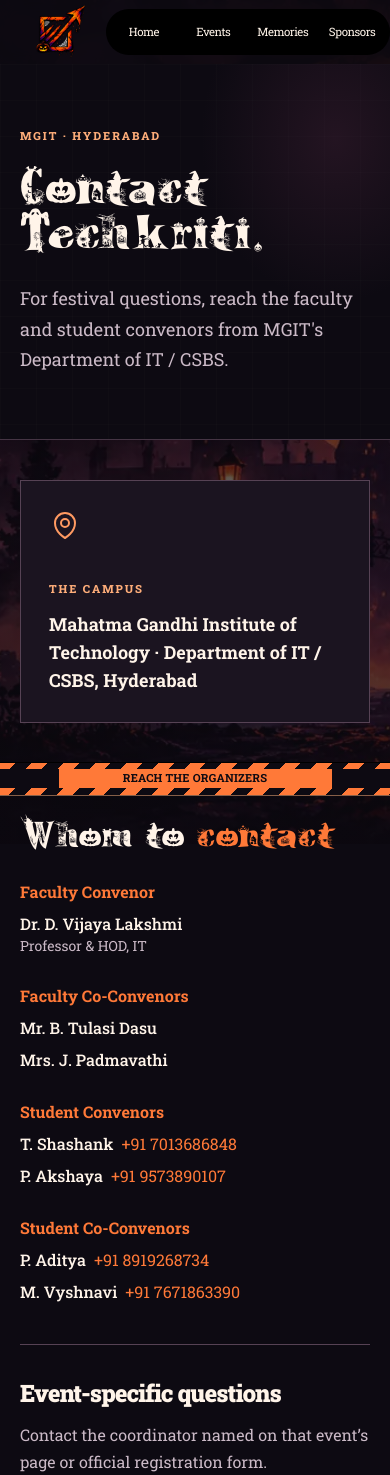
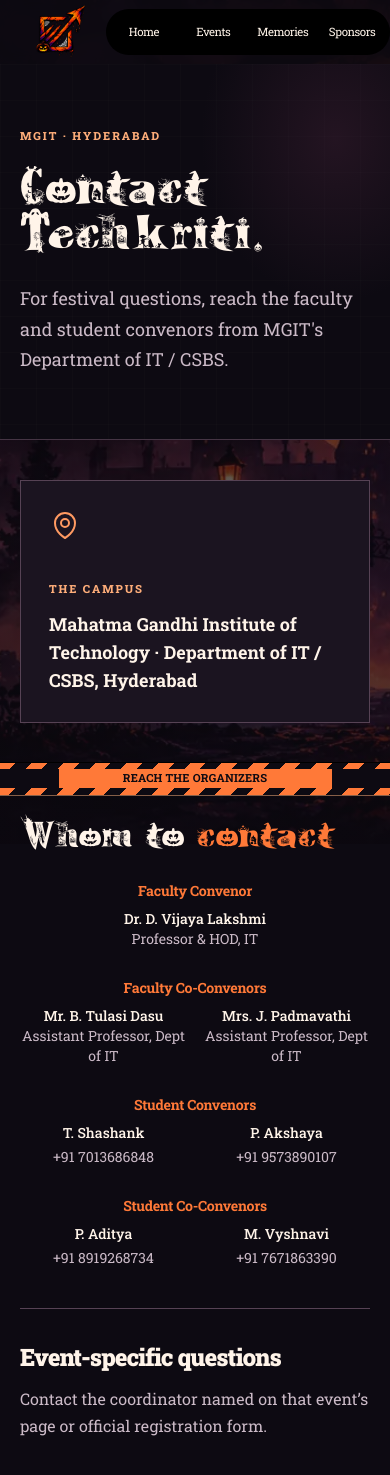
Before and after one commit to RamaChandra53/techkriti-website, a Next.js app: page /contact in a window 390 px wide. Shown: the top 1475 px of the page. Built offline with nearby package versions, Linux system fonts and the light colour scheme; no server answers.

Commit message:
Refine homepage content and visual details

```diff
--- a/app/globals.css
+++ b/app/globals.css
@@ -75,11 +75,11 @@
 .festival-hero-veil { background: linear-gradient(90deg, #0c0914df 0%, #0c0914c7 36%, #0c09147a 68%, #0c091426 100%); }
 .archive-image img { transition: transform var(--motion-standard) var(--ease-standard); }
 .revelation-frame { background: radial-gradient(ellipse at 50% 110%, #893e294d, transparent 65%), linear-gradient(135deg, #21131e, #100c15 60%, #231522); }
-.revelation-video-frame { width: min(100%, 1100px); margin-inline: auto; overflow: hidden; border: 0; border-radius: 0; background: transparent; box-shadow: none; }
+.revelation-video-frame { width: min(100%, 1100px); margin-inline: auto; overflow: hidden; border: 1px solid #a889c6; border-radius: 8px; background: transparent; box-shadow: none; }
 .revelation-inline-video { display: block; width: 100%; height: auto; aspect-ratio: 16 / 9; object-fit: contain; background: transparent; }
 .past-guests-section { background: transparent; }
 .past-guests-kicker { color: var(--ember); font-size: .65rem; font-weight: 800; letter-spacing: .32em; text-align: left; text-transform: uppercase; }
-.past-guests-title { margin-top: 1rem; color: #f4e9d9; font-family: var(--font-halloween), Georgia, serif; font-size: clamp(3rem, 8vw, 6.2rem); font-weight: 400; letter-spacing: .015em; line-height: .94; text-align: left; text-wrap: balance; }
+.past-guests-title { margin-top: 1rem; color: #f4e9d9; font-family: var(--font-halloween), Georgia, serif; font-size: clamp(2.2rem, 5.5vw, 4.8rem); font-weight: 400; letter-spacing: .015em; line-height: .94; text-align: left; text-wrap: balance; }
 .past-guests-title span { color: var(--ember); }
 .past-guests-context { max-width: 42rem; margin-top: 1rem; color: #f4e9d9; font-size: clamp(.9rem, 1.7vw, 1.1rem); line-height: 1.5; }
 /* Weathered headstones frame the supplied Instagram preview portraits. */
@@ -111,7 +111,6 @@
   .past-guest-card:nth-child(2) { margin-top: 1rem; }
   .guest-headstone { padding: 1.35rem .4rem .8rem; border-width: 2px; }
   .guest-headstone::before { inset: 5px; }
-  .guest-stone-ornament { margin: 0 auto .45rem; font-size: 1.4rem; }
   .guest-cobweb { top: .6rem; width: 43%; }
   .past-guest-portrait { border-width: 2px; }
   .guest-reel-cue { inset: auto .2rem .3rem; gap: .15rem; padding: .27rem .2rem; font-size: .5rem; white-space: nowrap; }
@@ -132,9 +131,9 @@
 .archive-image:hover img { transform: scale(1.025); }
 .archive-carousel { width: 100%; padding: .5rem 0 0; text-align: center; }
 .archive-carousel-stage { position: relative; display: grid; width: min(86vw, 540px); aspect-ratio: 3 / 2; place-items: center; margin: 0 auto 2.25rem; perspective: 1200px; isolation: isolate; }
-.archive-carousel-card { position: absolute; inset: 0; display: block; width: 100%; height: 100%; padding: 4px; border: 1px solid #c96c3f; border-radius: 10px; background: linear-gradient(145deg, #351723, #a14b2d 48%, #2a1522); box-shadow: 0 16px 38px #000a, 0 0 14px #ff793820; cursor: grab; touch-action: none; user-select: none; -webkit-user-select: none; }
+.archive-carousel-card { position: absolute; inset: 0; display: block; width: 100%; height: 100%; padding: 2px; border: 1px solid #c96c3f; border-radius: 10px; background: linear-gradient(145deg, #351723, #a14b2d 48%, #2a1522); box-shadow: 0 16px 38px #000a, 0 0 14px #ff793820; cursor: grab; touch-action: none; user-select: none; -webkit-user-select: none; }
 .archive-carousel-card:active { cursor: grabbing; }
-.archive-carousel-card::after { content: ""; position: absolute; inset: 7px; z-index: 2; pointer-events: none; border: 1px solid #ffe0b747; border-radius: 6px; }
+.archive-carousel-card::after { content: ""; position: absolute; inset: 4px; z-index: 2; pointer-events: none; border: 1px solid #ffe0b747; border-radius: 6px; }
 .archive-carousel-card[aria-hidden="true"] { pointer-events: none; }
 .archive-carousel-photo { position: relative; display: block; width: 100%; height: 100%; overflow: hidden; border-radius: 6px; background: #1b1220; }
 .archive-ornament-ghost { position: absolute; right: .7rem; bottom: -.65rem; z-index: 4; width: 1.7rem; height: 1.7rem; color: #fff8ef; pointer-events: none; }
--- a/app/home-immersive.tsx
+++ b/app/home-immersive.tsx
@@ -42,7 +42,7 @@
       </Container>
     </section>
 
-    <TransitionTape label="February 2026 · Previous edition" />
+    <TransitionTape label="FEB 2026 · PREVIOUS EDITION" />
     <section id="archive" aria-labelledby="archive-title" className="festival-section scroll-mt-24">
       <Container>
         <div className="mb-10 flex flex-wrap items-end justify-between gap-4 sm:mb-12">
@@ -52,11 +52,11 @@
       </Container>
     </section>
 
-    <TransitionTape label="Before you arrive" />
+    <TransitionTape label="BEFORE YOU ARRIVE" />
     <section id="faq" aria-labelledby="faq-title" className="festival-section scroll-mt-24 bg-[#0d0911]/72">
       <Container className="max-w-5xl">
         <div className="mb-6 sm:mb-8">
-          <h2 id="faq-title" className="display-heading mt-1 text-[clamp(2.8rem,6vw,5.5rem)]">Frightfully <span className="text-[var(--ember)]">asked.</span></h2>
+          <h2 id="faq-title" className="display-heading mt-1 text-[clamp(2.3rem,5vw,4.5rem)]">Frightfully<br /><span className="text-[var(--ember)]">asked.</span></h2>
         </div>
         <FAQList items={faqs} />
         <FestivalContacts className="mt-8" />
--- a/components/faq-list.tsx
+++ b/components/faq-list.tsx
@@ -3,7 +3,7 @@
 export function FAQList({ items }: { items: FAQ[] }) {
   return <div className="border-t border-[#564254]">
     {items.map((faq) => <details key={faq.question} className="group border-b border-[#564254]">
-      <summary className="flex min-h-12 cursor-pointer list-none items-center justify-between gap-4 py-3 text-base font-bold leading-tight text-[#fff4e9] sm:text-lg"><span>{faq.question}</span><span aria-hidden="true" className="text-3xl font-light leading-none text-[#ff9a62] transition-transform group-open:rotate-45">+</span></summary>
+      <summary className="flex min-h-12 cursor-pointer list-none items-center justify-between gap-4 py-3 text-base font-normal leading-tight text-[#fff4e9] sm:text-lg"><span>{faq.question}</span><span aria-hidden="true" className="text-3xl font-light leading-none text-[#ff9a62] transition-transform group-open:rotate-45">+</span></summary>
       <p className="max-w-3xl pb-6 pr-8 text-sm leading-relaxed sm:text-base text-[#d4c3d0]">{faq.answer}</p>
     </details>)}
   </div>;
--- a/components/festival-contacts.tsx
+++ b/components/festival-contacts.tsx
@@ -7,14 +7,14 @@
     <div className="mt-6">
       <Heading id="festival-contacts-title" className="display-heading whitespace-nowrap text-[clamp(2.2rem,5vw,4rem)] text-[#fff4e9]">Whom to <span className="text-[#ff7938]">contact</span></Heading>
     </div>
-    <div className="mt-7 grid gap-x-10 gap-y-7 sm:grid-cols-2">
-      {contactGroups.map((group) => <div key={group.title}>
-        <h4 className="text-base font-bold text-[#ff7938]">{group.title}</h4>
-        <ul className="mt-2 space-y-2 text-[#fff4e9]">
+    <div className="mt-7 grid grid-cols-2 gap-x-4 gap-y-7 sm:gap-x-10">
+      {contactGroups.map((group, index) => <div key={group.title} className="col-span-2 text-center">
+        <h4 className="whitespace-nowrap text-[clamp(.88rem,3vw,1.15rem)] font-bold tracking-[-.02em] text-[#ff7938]">{group.title}</h4>
+        <ul className={`mt-2 text-sm text-[#fff4e9] sm:text-base ${index === 0 ? "space-y-2" : "grid grid-cols-2 gap-x-4 gap-y-2 sm:gap-x-10"}`}>
           {group.people.map((person) => <li key={person.name}>
             <span className="font-medium">{person.name}</span>
             {person.detail && <span className="block text-sm text-[var(--muted)]">{person.detail}</span>}
-            {person.phone && <a className="ml-2 whitespace-nowrap text-[#ff7938] underline-offset-4 hover:underline" href={`tel:+91${person.phone}`}>+91 {person.phone}</a>}
+            {person.phone && <a className="mt-1 block whitespace-nowrap text-[var(--muted)] underline-offset-4 hover:underline" href={`tel:+91${person.phone}`}>+91 {person.phone}</a>}
           </li>)}
         </ul>
       </div>)}
--- a/components/past-guests.tsx
+++ b/components/past-guests.tsx
@@ -24,14 +24,13 @@
 export function PastGuests() {
   return <section id="past-guests" aria-labelledby="past-guests-title" className="past-guests-section scroll-mt-24">
     <Container>
-      <h2 id="past-guests-title" className="past-guests-title">Ghosts spread <span>the word.</span></h2>
+      <h2 id="past-guests-title" className="past-guests-title">Ghosts who <span className="whitespace-nowrap">spread the word.</span></h2>
       <p className="past-guests-context">Ghosts are alive. Their 2026 Techkriti memories still haunt us.</p>
       <div className="past-guests-grid">
         {guests.map((guest) => <article key={guest.name} className="past-guest-card">
           <a className="guest-headstone" href={guest.href} target="_blank" rel="noopener noreferrer" aria-label={`Open ${guest.name} Instagram reel in a new tab`}>
             <GraveWeb />
             <svg className="guest-stone-cracks" viewBox="0 0 400 700" preserveAspectRatio="none" fill="none" aria-hidden="true"><path d="m108 3 15 35-18 20 12 29-27 32m15-61-24-9M395 390l-19 28 8 26-22 31 10 30m12-61 15 8M3 570l24 18-10 23 20 23-8 43m-2-89 27 1" /></svg>
-            <span className="guest-stone-ornament" aria-hidden="true">✝</span>
             <div className="past-guest-portrait">
               <Image src={guest.image} alt={`${guest.name} portrait — open the Instagram reel`} fill sizes="(max-width: 600px) 70vw, 320px" className="guest-portrait-image" />
               <span className="guest-reel-cue"><PlayIcon aria-hidden="true" />Open the IG reel<ArrowUpRightIcon aria-hidden="true" /></span>
--- a/lib/content.ts
+++ b/lib/content.ts
@@ -22,7 +22,7 @@
 
 export const contactGroups: { title: string; people: { name: string; detail?: string; phone?: string }[] }[] = [
   { title: "Faculty Convenor", people: [{ name: "Dr. D. Vijaya Lakshmi", detail: "Professor & HOD, IT" }] },
-  { title: "Faculty Co-Convenors", people: [{ name: "Mr. B. Tulasi Dasu" }, { name: "Mrs. J. Padmavathi" }] },
+  { title: "Faculty Co-Convenors", people: [{ name: "Mr. B. Tulasi Dasu", detail: "Assistant Professor, Dept of IT" }, { name: "Mrs. J. Padmavathi", detail: "Assistant Professor, Dept of IT" }] },
   { title: "Student Convenors", people: [{ name: "T. Shashank", phone: "7013686848" }, { name: "P. Akshaya", phone: "9573890107" }] },
   { title: "Student Co-Convenors", people: [{ name: "P. Aditya", phone: "8919268734" }, { name: "M. Vyshnavi", phone: "7671863390" }] }
 ];
@@ -102,12 +102,12 @@
 ];
 
 export const faqs: FAQ[] = [
-  { question: "When and where does the nightmare begin?", answer: "16–17 October 2026 at MGIT, Hyderabad. Two days. Nine events. Endless chaos." },
+  { question: "When and where this nightmare begin?", answer: "16–17 October 2026 at MGIT, Hyderabad. Two days. Nine events. Endless chaos." },
   { question: "Who can enter? Only ghosts?", answer: "Vampires, witches, and humans are welcome. Students from other colleges can join the haunting too." },
   { question: "How do I secure my place in the underworld?", answer: "Explore the events, choose your challenge, and fill out its registration form." },
   { question: "Can I participate in multiple events?", answer: "Yes. Take on as many challenges as you like, but check each event’s rules and schedule before registering." },
   { question: "Can students from other colleges join the madness?", answer: "Absolutely. Bring your college ID and get ready to join in." },
-  { question: "Are there prizes, or do I just get eternal glory?", answer: "Bragging rights are yours. Check individual event details for confirmed prizes and certificates." },
+  { question: "Are there any prizes?", answer: "Bragging rights are yours. Check individual event details for confirmed prizes and certificates." },
   { question: "What should I bring?", answer: "Your college ID and your bravest soul. Garlic is optional." }
 ];
 
```
Also changed, not shown: components/banner-reveal.tsx (+8 -1 lines), components/site-header.tsx (+16 -3 lines).
